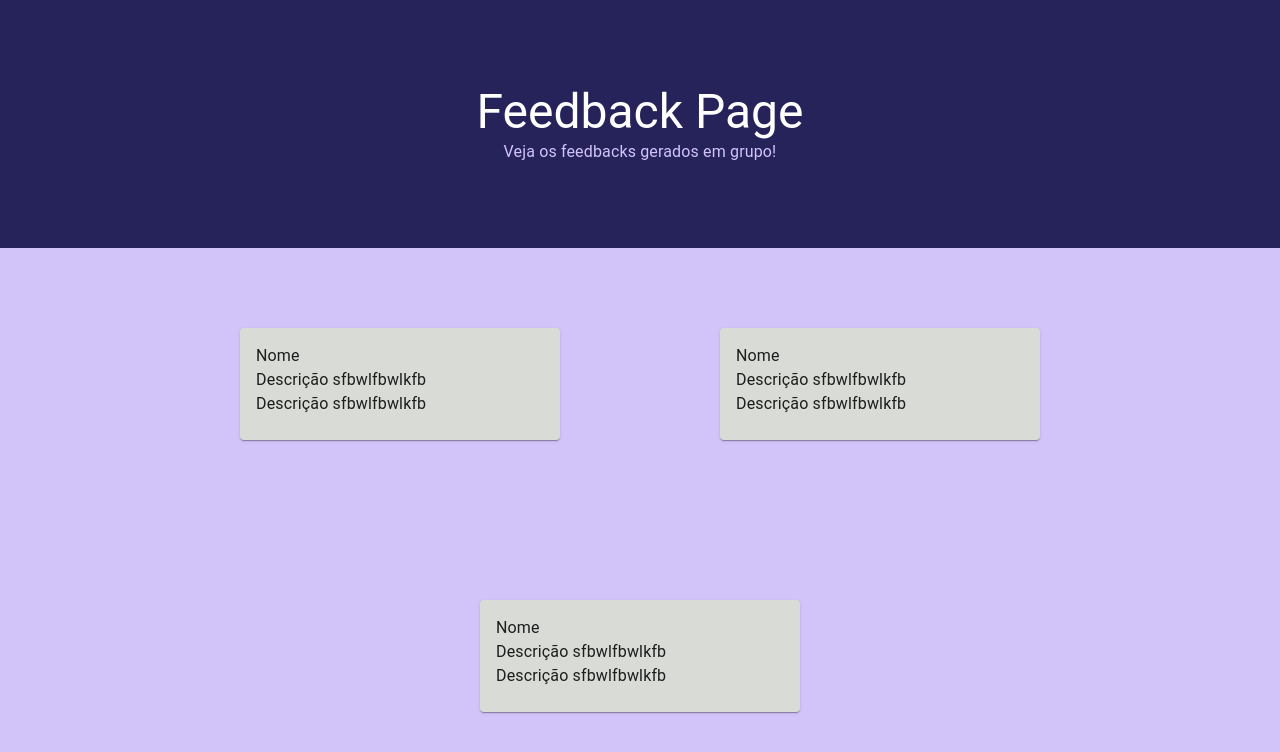
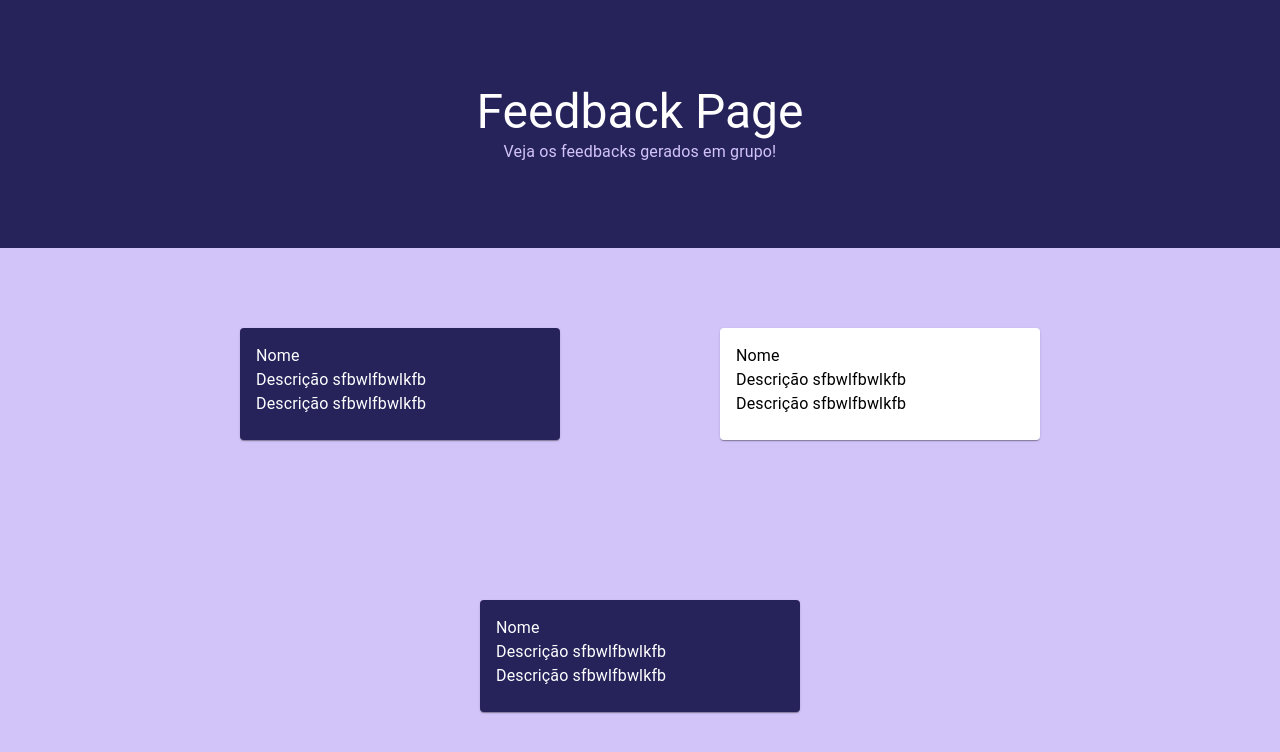
Before and after one commit to palbarnaz/feedback-page, a React (Create React App) app: page / in a window 1280 px wide. Shown: the top 752 px of the page. Built offline with nearby package versions, Linux system fonts and the light colour scheme.

Commit message:
adicionando cores diferentes nos cards

```diff
--- a/src/components/CardPerson.tsx
+++ b/src/components/CardPerson.tsx
@@ -1,10 +1,15 @@
 import { Card, CardContent, Grid, Typography } from '@mui/material';
 import React from 'react';
 
-const CardPerson: React.FC = () => {
+interface CardPersonProps {
+    backgroundColor: string;
+    color: string;
+}
+
+const CardPerson: React.FC<CardPersonProps> = ({ backgroundColor, color }) => {
     return (
         <Grid item margin={10} xs={12} sm={6} md={3}>
-            <Card sx={{ backgroundColor: '#d9dcd6' }}>
+            <Card sx={{ backgroundColor, color }}>
                 <CardContent>
                     <Typography>Nome</Typography>
                     <Typography>Descrição sfbwlfbwlkfb</Typography>
--- a/src/pages/Home.tsx
+++ b/src/pages/Home.tsx
@@ -12,9 +12,9 @@ const Home: React.FC = () => {
             </Grid>
             <Grid item sx={{ backgroundColor: '#d2c4f9' }} xs={12}>
                 <Grid container justifyContent="center" alignItems="center">
-                    <CardPerson />
-                    <CardPerson />
-                    <CardPerson />
+                    <CardPerson backgroundColor="#26235b" color="white" />
+                    <CardPerson backgroundColor="white" color="black" />
+                    <CardPerson backgroundColor="#26235b" color="white" />
                 </Grid>
             </Grid>
         </Grid>
```
